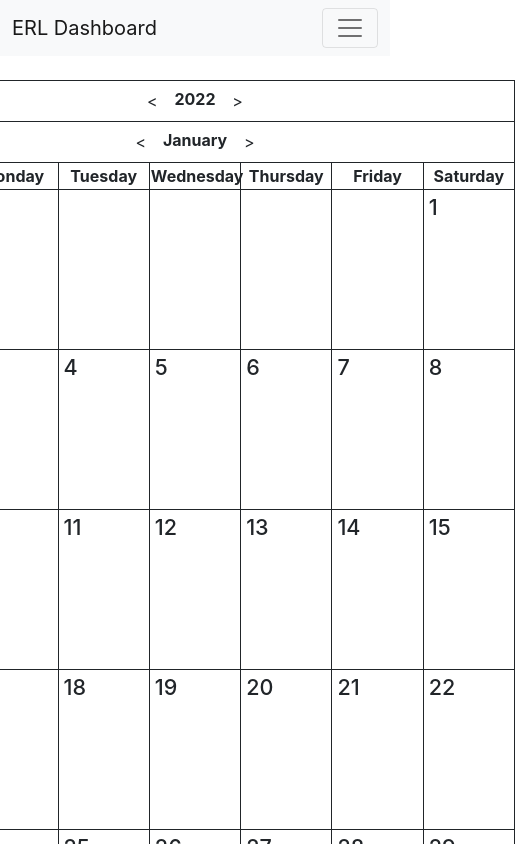
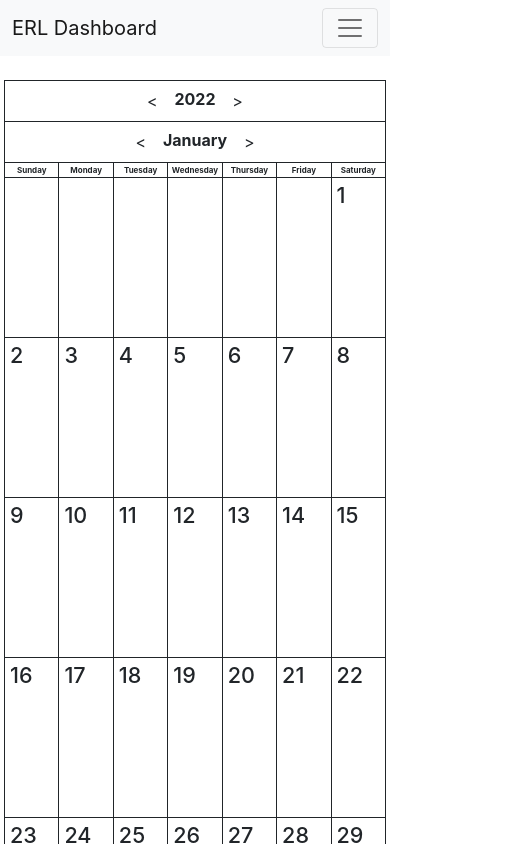
Before and after one commit to matthew-talamantes/erl-dashboard, a React (Create React App) app: page / in a window 390 px wide. Shown: the top 844 px of the page, 515 px wide, since content can reach past the window. Built offline with nearby package versions, Linux system fonts and the light colour scheme.

Commit message:
Add more styling

```diff
--- a/src/App.css
+++ b/src/App.css
@@ -1,12 +1,24 @@
 table#calendar-element.calendar {
     table-layout: fixed;
-    min-width: 640px;
+    /* min-width: 640px; */
     max-width: 100%;
-    flex: 1 1 640px;
+    /* flex: 1 1 640px; */
 }
 
 .calendar th {
     text-align: center;
+}
+
+@media (max-width: 492px) {
+    .cal-weekday-name {
+        font-size: 0.5em;
+    }
+}
+
+@media (max-width: 672px) and (min-width: 492) {
+    .cal-weekday-name {
+        font-size: 0.75em;
+    }
 }
 
 .calendar tbody tr {
--- a/src/components/CalendarBody.js
+++ b/src/components/CalendarBody.js
@@ -57,13 +57,13 @@ const CalendarBody = ({ year, month, daysOfMonth, events }) => {
     return (
         <tbody>
             <tr>
-                <th className="border border-dark">Sunday</th>
-                <th className="border border-dark">Monday</th>
-                <th className="border border-dark">Tuesday</th>
-                <th className="border border-dark">Wednesday</th>
-                <th className="border border-dark">Thursday</th>
-                <th className="border border-dark">Friday</th>
-                <th className="border border-dark">Saturday</th>
+                <th className="cal-weekday-name border border-dark">Sunday</th>
+                <th className="cal-weekday-name border border-dark">Monday</th>
+                <th className="cal-weekday-name border border-dark">Tuesday</th>
+                <th className="cal-weekday-name border border-dark">Wednesday</th>
+                <th className="cal-weekday-name border border-dark">Thursday</th>
+                <th className="cal-weekday-name border border-dark">Friday</th>
+                <th className="cal-weekday-name border border-dark">Saturday</th>
             </tr>
             {weekList.map((week, weekIndex)=>(
                 <tr key={weekIndex} >{week.map((day, dayIndex)=>(
```
